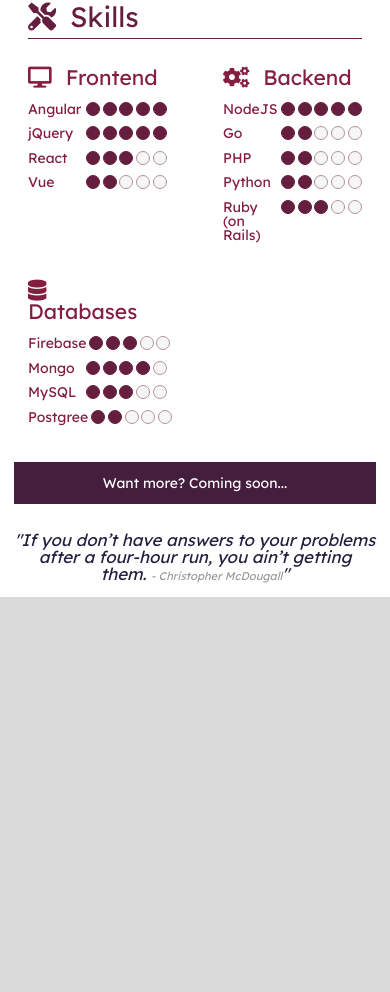
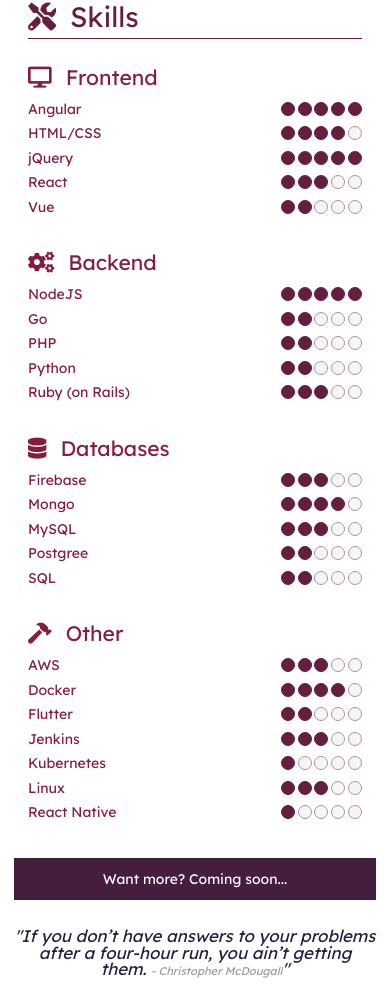
Before and after one commit to chrisbenseler/chrisb-website, a Nuxt app: page / in a window 390 px wide. Shown: the part 974-1966 px from the top of the page. Before the commit the page ends 1571 px from the top, so only its background shows below. Built offline with nearby package versions, Linux system fonts and the light colour scheme.

Commit message:
feat: new skills

```diff
--- a/components/Skills.vue
+++ b/components/Skills.vue
@@ -7,6 +7,7 @@
         <h5><i class="fa fa-desktop"></i>Frontend</h5>
         <ul>
           <li>Angular <SkillRate :rate="5" /></li>
+          <li>HTML/CSS <SkillRate :rate="4" /></li>
           <li>jQuery <SkillRate :rate="5" /></li>
           <li>React <SkillRate :rate="3" /></li>
           <li>Vue <SkillRate :rate="2" /></li>
@@ -31,9 +32,22 @@
           <li>Mongo <SkillRate :rate="4" /></li>
           <li>MySQL <SkillRate :rate="3" /></li>
           <li>Postgree <SkillRate :rate="2" /></li>
+          <li>SQL <SkillRate :rate="2" /></li>
         </ul>
       </div>
 
+      <div>
+        <h5><i class="fa fa-hammer"></i>Other</h5>
+        <ul>
+          <li>AWS <SkillRate :rate="3" /></li>
+          <li>Docker <SkillRate :rate="4" /></li>
+          <li>Flutter <SkillRate :rate="2" /></li>
+          <li>Jenkins <SkillRate :rate="3" /></li>
+          <li>Kubernetes <SkillRate :rate="1" /></li>
+          <li>Linux <SkillRate :rate="3" /></li>
+          <li>React Native <SkillRate :rate="1" /></li>
+        </ul>
+      </div>
     </div>
   </article>
 </template>
@@ -84,4 +98,14 @@
   justify-content: space-between;
   margin-bottom: 0.75rem;
 }
+@media (max-width: 768px) {
+  #skills > div {
+    display: flex;
+    flex-direction: column;
+  }
+  #skills > div > div:nth-child(2n),
+  #skills > div > div:nth-child(2n + 1) {
+    padding: 0;
+  }
+}
 </style>
--- a/components/SocialNetworks.vue
+++ b/components/SocialNetworks.vue
@@ -1,6 +1,6 @@
 <template>
   <article id="social-networks">
-    <h4><i class="far fa-address-card"></i>Find me</h4>
+    <h4><i class="fas fa-fire-alt"></i>Find me</h4>
 
     <div>
       <a
```
